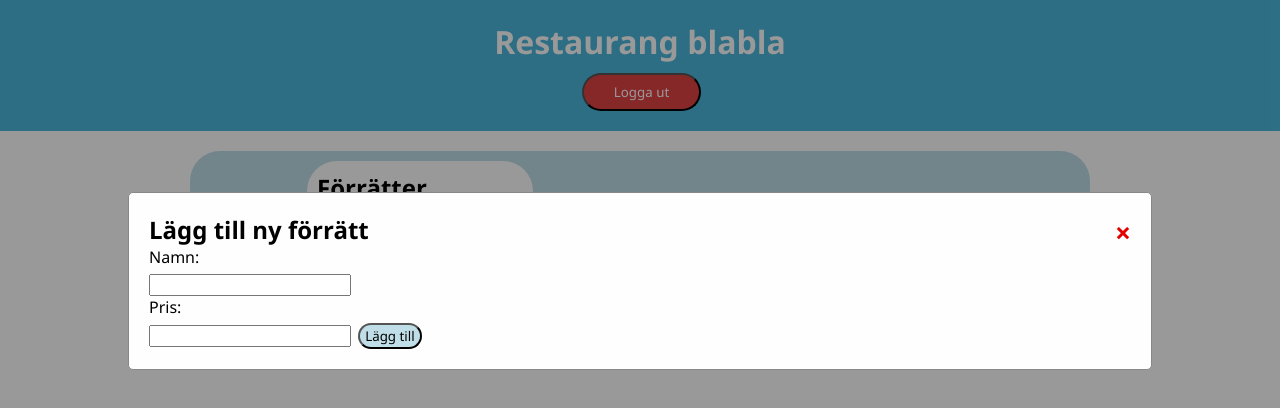
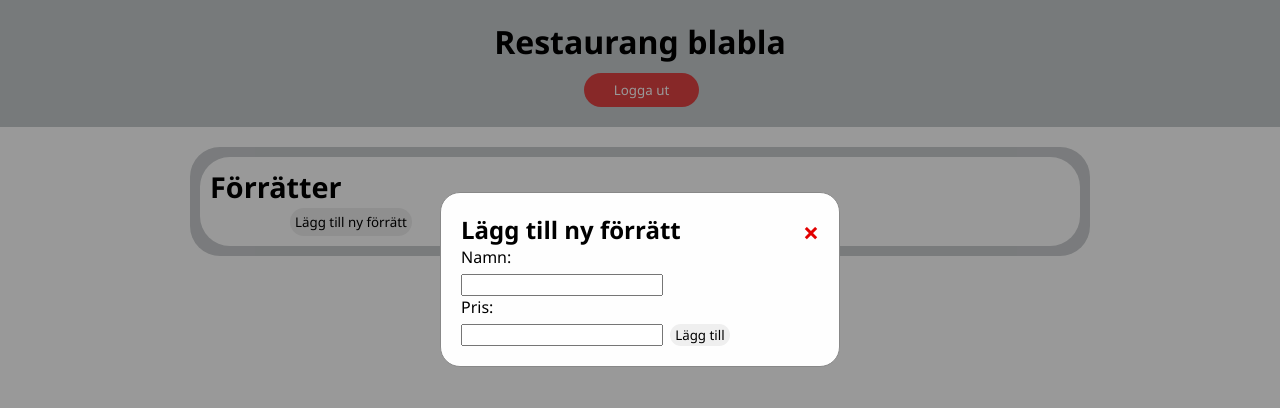
Before and after one commit to joma2304/projekt-backend-admin, a website built with Parcel: page src/admin.html in a window 1280 px wide. Both pictures are taken after a click on the button "Lägg till ny förrätt". Built offline with nearby package versions, Linux system fonts and the light colour scheme; no server answers.

Commit message:
Fixat allt för förrätter nu

```diff
--- a/src/admin.html
+++ b/src/admin.html
@@ -8,6 +8,8 @@
     <link rel="stylesheet" href="css/style.css">
     <script type="module" src="js/logout.js"></script>
     <script type="module" src="js/menu.js"></script>
+    <script src="https://kit.fontawesome.com/a076d05399.js"></script>
+    <link rel="stylesheet" href="https://cdnjs.cloudflare.com/ajax/libs/font-awesome/5.15.4/css/all.min.css">
 </head>
 
 <body>
@@ -36,7 +38,7 @@
                         <input type="text" id="starterName" required>
                         <label for="starterPrice">Pris:</label>
                         <input type="number" id="starterPrice" required>
-                        <button type="submit">Lägg till</button>
+                        <button type="submit" id="addbtn">Lägg till</button>
                     </form>
                 </div>
             </div>
@@ -44,7 +46,7 @@
         </div>
         <div id="myModal" class="modal">
             <div class="modal-content">
-              <span class="close">&times;</span>
+              <span class="close1">&times;</span>
               <label for="newName">Nytt namn:</label>
               <input type="text" id="newName">
               <label for="newPrice">Nytt pris:</label>
--- a/src/css/style.css
+++ b/src/css/style.css
@@ -7,8 +7,8 @@
 
 /* Header */
 header {
-    background-color: #4bb8dc;
-    color: #fff;
+    background-color: #c6cbcd;
+    color: black;
     padding: 20px 0;
     text-align: center;
 }
@@ -90,30 +90,30 @@ label {
 
 /*Modal för att uppdater*/
 .modal {
-    display: none; /* Göm modalen som standard */
-    position: fixed; /* Lägg modalen ovanpå allt annat innehåll */
-    z-index: 1; /* Visa modalen över allt annat innehåll */
+    display: none;
+    position: fixed;
+    z-index: 1;
     left: 0;
     top: 0;
-    width: 100%; /* Full bredd */
-    height: 100%; /* Full höjd */
-    overflow: auto; /* Lägg till skroll om modalen är för stor */
-    background-color: rgba(0, 0, 0, 0.4); /* Semi-transparent bakgrund */
+    width: 100%;
+    height: 100%;
+    overflow: hidden;
+    background-color: rgba(0, 0, 0, 0.4);
 }
 
 /* Modal content */
 .modal-content {
     background-color: #fefefe;
-    margin: 15% auto; /* Centrera modalen vertikalt och horisontellt */
+    margin: 15% auto;
     padding: 20px;
     border: 1px solid #888;
-    width: 80%; /* Justera bredden efter behov */
-    border-radius: 5px;
-
+    width: 80%;
+    border-radius: 20px;
+    max-width: 400px;
 }
 
 /* Stängningsknapp */
-.close {
+.close, .close1 {
     color: #e20000;
     float: right;
     font-size: 28px;
@@ -127,10 +127,18 @@ label {
     cursor: pointer;
 }
 
+.close1:hover,
+.close1:focus {
+    color: rgb(172, 0, 0);
+    text-decoration: none;
+    cursor: pointer;
+}
+
 #menu-container {
-    display: grid;
-    grid-template-columns: 1fr 1fr;
-    background-color: #bfdee8;
+    display: flex;
+    align-items: center;
+    justify-content: center;
+    background-color: #cacdcf;
     border-radius: 30px;
     margin-top: 20px;
     padding: 10px;
@@ -141,6 +149,8 @@ label {
     background-color: #fff;
     padding: 10px;
     border-radius: 30px;
+    width: 100%;
+    font-size: 120%;
 }
 
 #starter-list {
@@ -150,8 +160,9 @@ label {
 button {
     margin-left: 3px;
     padding: 2px 5px;
-    background-color: #bfdee8;
     border-radius: 50px;
+    border: none;
+    cursor: pointer;
 }
 
 button:hover {
@@ -161,4 +172,5 @@ button:hover {
 #addStarterBtn {
     margin-left: 80px;
     margin-right: auto;
+    padding: 5px;
 }
--- a/src/js/menu.js
+++ b/src/js/menu.js
@@ -69,19 +69,19 @@ document.addEventListener('DOMContentLoaded', function () {
 
             // Skapa knapp för att radera rätt
             const deleteButton = document.createElement("button");
-            deleteButton.textContent = "Radera";
+            deleteButton.innerHTML = '<i class="fas fa-trash-alt"></i>';
             deleteButton.addEventListener("click", async () => {
                 await deleteStarter(starter._id); // Anropa deleteStarter med rättens id
             });
 
             // Skapa knapp för att ändra rätt
             const editButton = document.createElement("button");
-            editButton.textContent = "Ändra";
+            editButton.innerHTML = '<i class="fas fa-edit"></i>';
             editButton.addEventListener("click", () => {
                 const modal = document.getElementById("myModal");
                 modal.style.display = "block";
 
-                const span = document.getElementsByClassName("close")[0];
+                const span = document.getElementsByClassName("close1")[0];
                 span.onclick = function () {
                     modal.style.display = "none";
                 };
@@ -150,9 +150,9 @@ document.getElementById("addStarterForm").addEventListener("submit", async funct
             location.reload(); // Ladda om sidan för att visa uppdaterad lista
             // Stäng modalen efter att förrätten har lagts till
             document.getElementById("addStarterModal").style.display = "none";
-            // För vidare hantering eller uppdatering av gränssnittet
+
         } else {
-            // Visa felmeddelande om något gick fel med POST-begäran
+            // Visa felmeddelande om något gick fel med POST
             console.error("POST-begäran misslyckades:", response.statusText);
         }
     } catch (error) {
```
